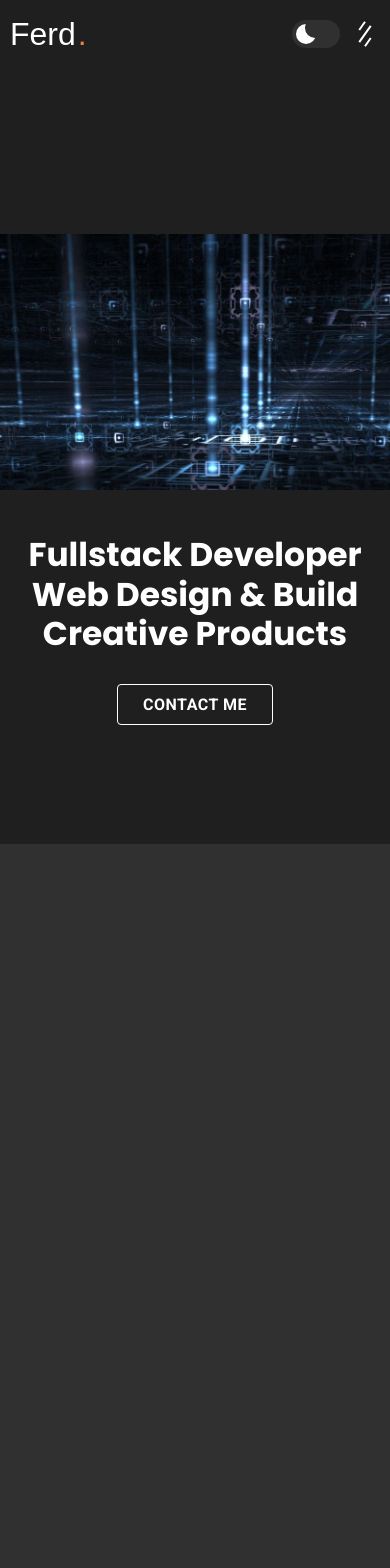
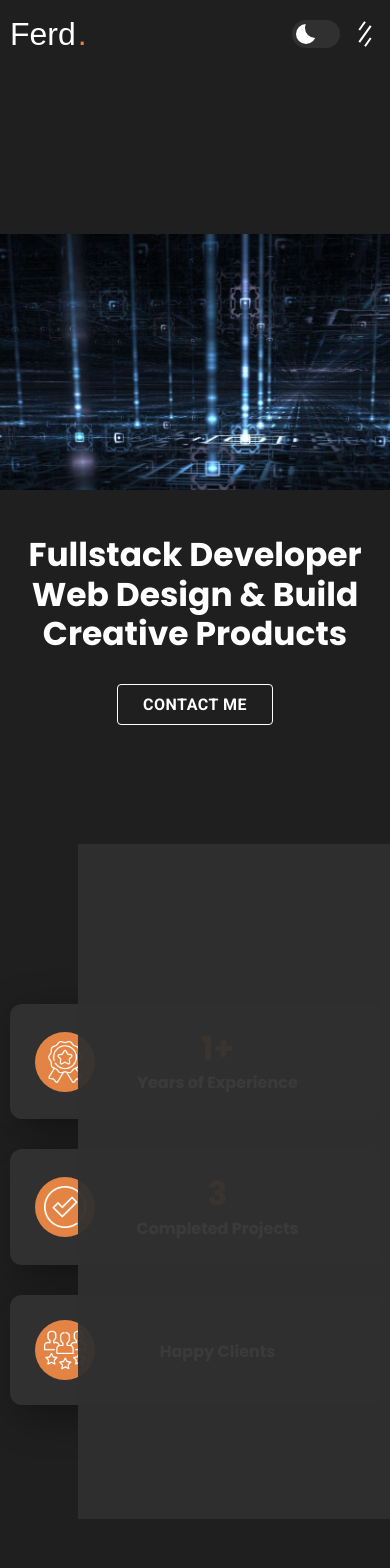
Before and after one commit to alfaniferdiansah/my-web-portofolio, a React (Create React App) app: page / in a window 390 px wide. Shown: the top 1568 px of the page. Built offline with nearby package versions, Linux system fonts and the light colour scheme; a web font is replaced by a local one.

Commit message:
update project-navbar responsive style

```diff
--- a/src/App.css
+++ b/src/App.css
@@ -403,13 +403,15 @@ body.active { overflow: hidden; }
   position: fixed;
   background: var(--bg-secondary);
   top: 100%;
-  left: 0;
-  width: 100%;
-  height: 100%;
+  left: 20%;
+  align-content: end;
+  width: 80%;
+  height: 80%;
   display: grid;
+  opacity: 0.95;
   visibility: visible;
   place-items: center;
-  transition: 0.75s cubic-bezier(0.71, 0.01, 0.24, 0.99);
+  transition: 0.90s cubic-bezier(0.71, 0.01, 0.24, 0.99);
   transition-delay: 0.5s;
 }
 
```
